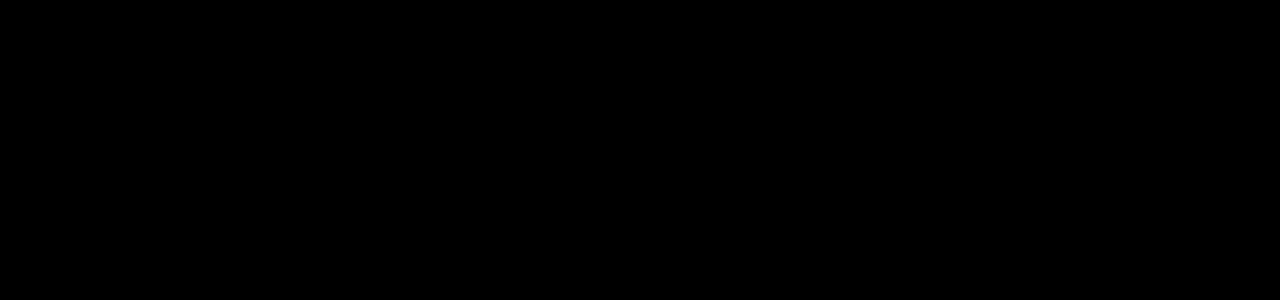
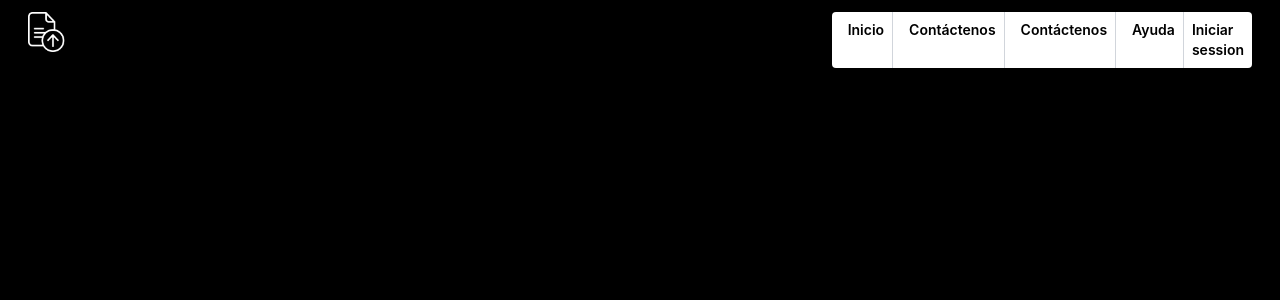
Before and after one commit to MonagasVegas/Superliga-Challenge, a React (Vite) app in the folder superliga-challenge/: page /#/ in a window 1280 px wide. Shown: the top 300 px of the page. Built offline with nearby package versions, Linux system fonts and the light colour scheme.

Commit message:
add changes

```diff
--- a/superliga-challenge/src/components/Header/index.jsx
+++ b/superliga-challenge/src/components/Header/index.jsx
@@ -0,0 +1,38 @@
+import React from "react";
+import { Link } from "react-router-dom";
+import attach from "../../assets/img/attach.png";
+
+const Header = () => {
+  return (
+    <div className="flex justify-between py-3">
+      <div className="w-full ml-7 justify-center items-center cursor-pointer">
+        <img src={attach} width={40} />
+      </div>
+
+      <div className="flex w-1/2 justify-center bg-white rounded  gap-2 px-2 mr-7 ">
+        <Link
+          to="/"
+          className="text-black hover:text-gray-700 text-sm font-semibold py-2  px-2 border-r border-gray-300"
+        >
+          Inicio
+        </Link>
+
+        <Link className="text-black hover:text-gray-700 font-semibold text-sm items-center justify-center  py-2  px-2  border-r border-gray-300">
+          Contáctenos
+        </Link>
+
+        <Link className="text-black hover:text-gray-700 font-semibold text-sm items-center justify-center  py-2  px-2 border-r border-gray-300">
+          Contáctenos
+        </Link>
+        <Link className="text-black hover:text-gray-700 font-semibold text-sm items-center justify-center  py-2  px-2 border-r border-gray-300">
+          Ayuda
+        </Link>
+        <Link className="text-black hover:text-gray-700 font-semibold text-sm items-center  py-2 justify-center ">
+          Iniciar session
+        </Link>
+      </div>
+    </div>
+  );
+};
+
+export default Header;
--- a/superliga-challenge/src/components/Home/index.jsx
+++ b/superliga-challenge/src/components/Home/index.jsx
@@ -1,9 +1,14 @@
 import React from "react";
+import Header from "../Header";
 
 const Home = () => {
   return (
-    <div>
-      <h1>PRUEBA DE ARRANQUE</h1>
+    <div className="">
+   <div>
+    <Header />
+   </div>
+
+
     </div>
   );
 };
```
Also changed, not shown: superliga-challenge/src/assets/img/add.png (added), superliga-challenge/src/assets/img/attach.png (added).
